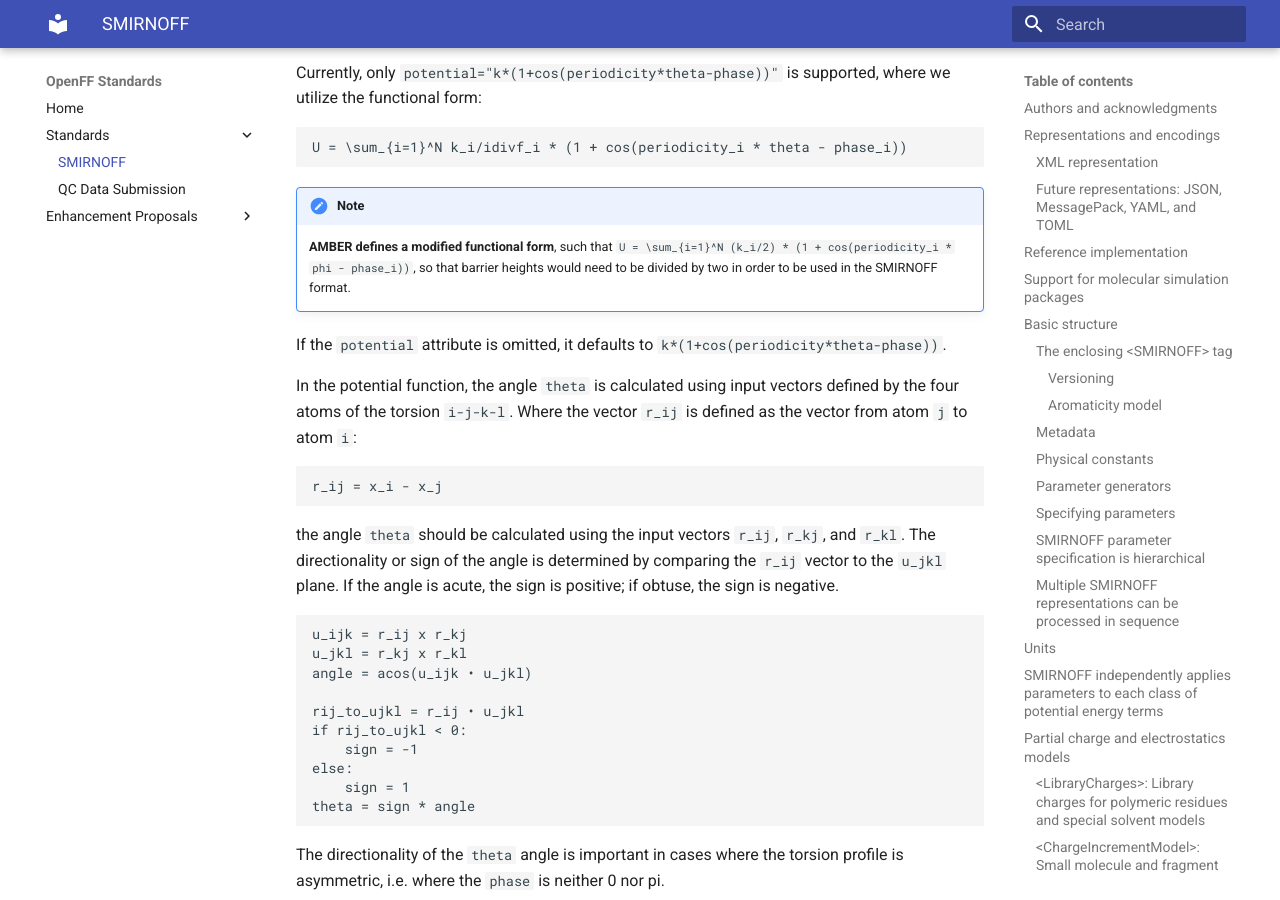
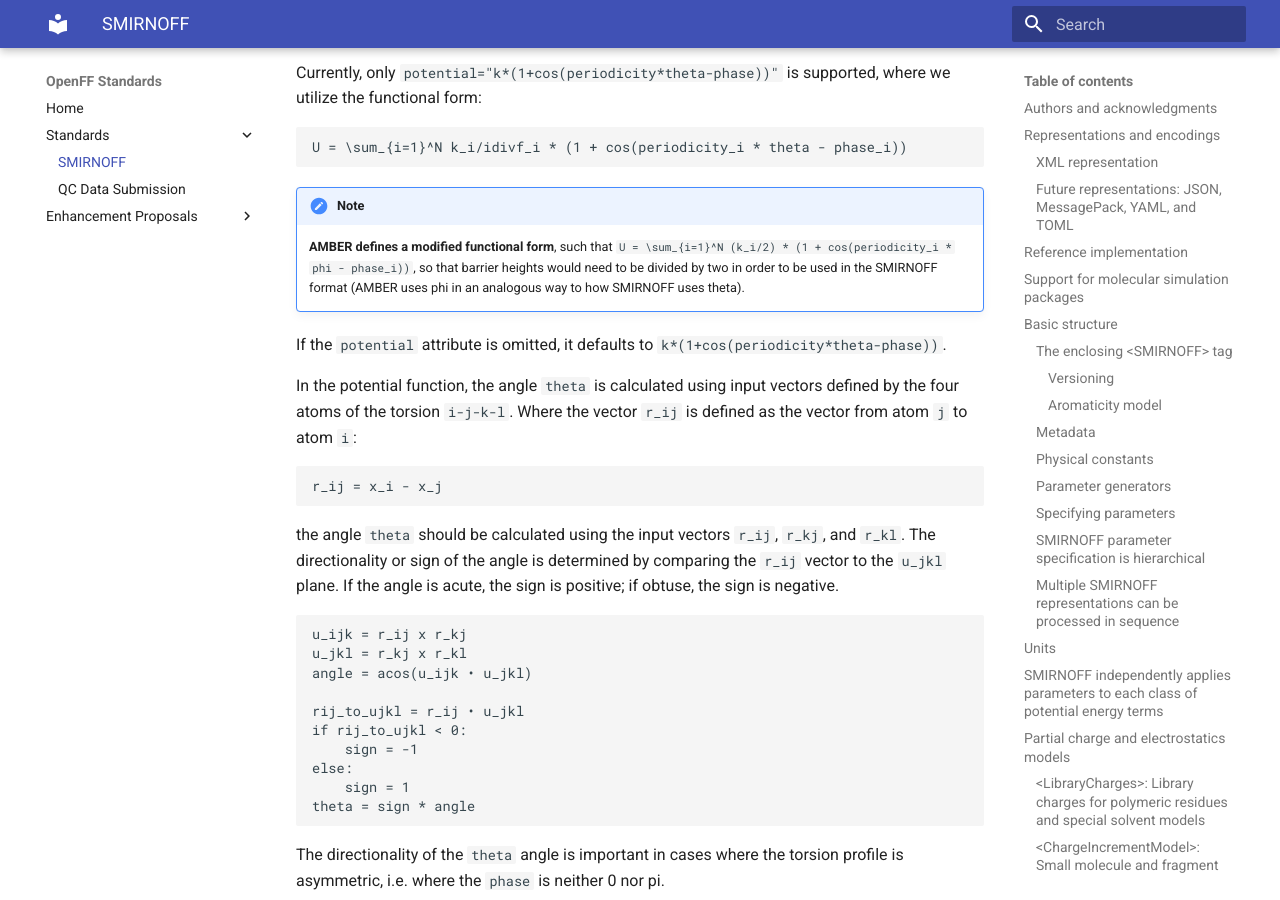
Before and after one commit to openforcefield/standards, an MkDocs documentation site: the page built from docs/standards/smirnoff.md, in a window 1280 px wide and 900 px high, scrolled down 17646 px. Built offline with MkDocs 1.6.1 and Material for MkDocs 9.7.7, drawn with Linux system fonts in a browser that asks for light colours.

Commit message:
Update docs/standards/smirnoff.md
Co-authored-by: Jeff Wagner <jwagnerjpl@gmail.com>

````diff
--- a/docs/standards/smirnoff.md
+++ b/docs/standards/smirnoff.md
@@ -532,7 +532,7 @@ U = \sum_{i=1}^N k_i/idivf_i * (1 + cos(periodicity_i * theta - phase_i))
 ```
 
 !!! note
-    **AMBER defines a modified functional form**, such that `U = \sum_{i=1}^N (k_i/2) * (1 + cos(periodicity_i * phi - phase_i))`, so that barrier heights would need to be divided by two in order to be used in the SMIRNOFF format.
+    **AMBER defines a modified functional form**, such that `U = \sum_{i=1}^N (k_i/2) * (1 + cos(periodicity_i * phi - phase_i))`, so that barrier heights would need to be divided by two in order to be used in the SMIRNOFF format (AMBER uses phi in an analogous way to how SMIRNOFF uses theta).
 
 If the `potential` attribute is omitted, it defaults to `k*(1+cos(periodicity*theta-phase))`.
 
````
